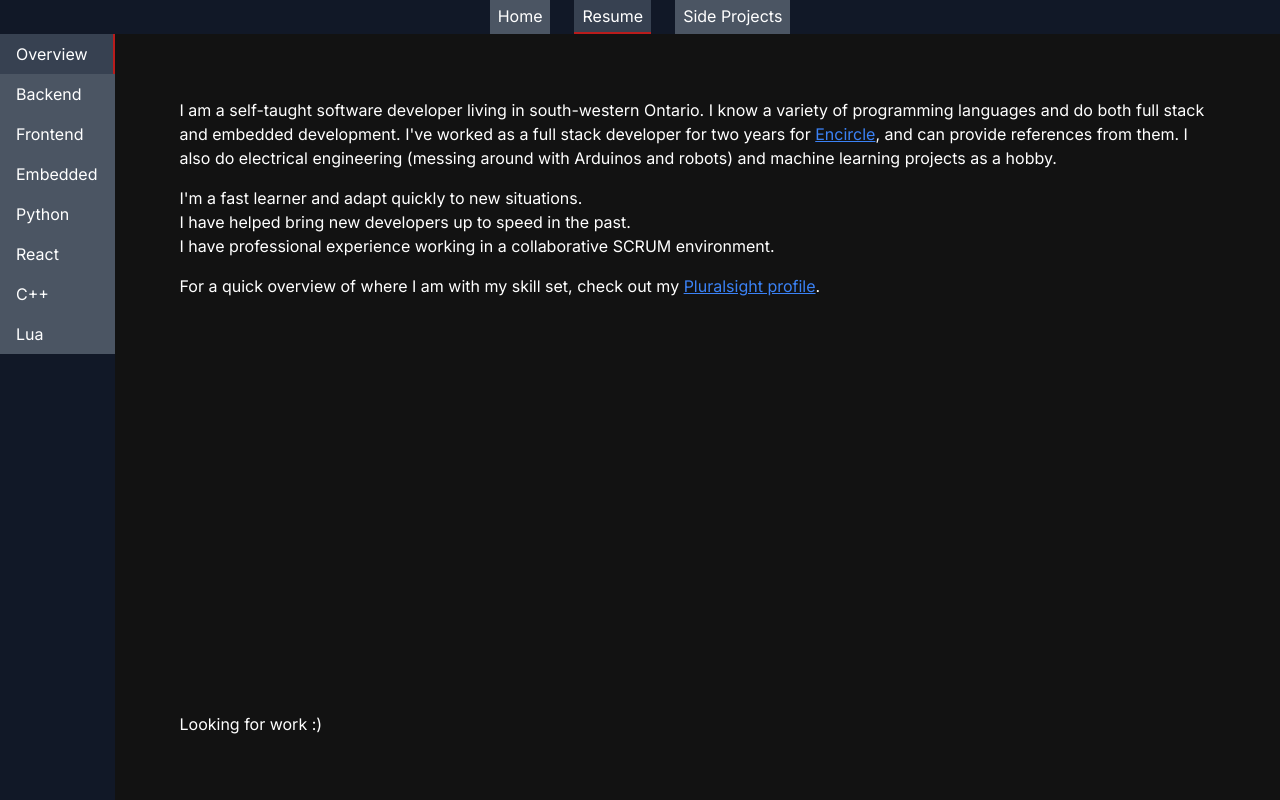
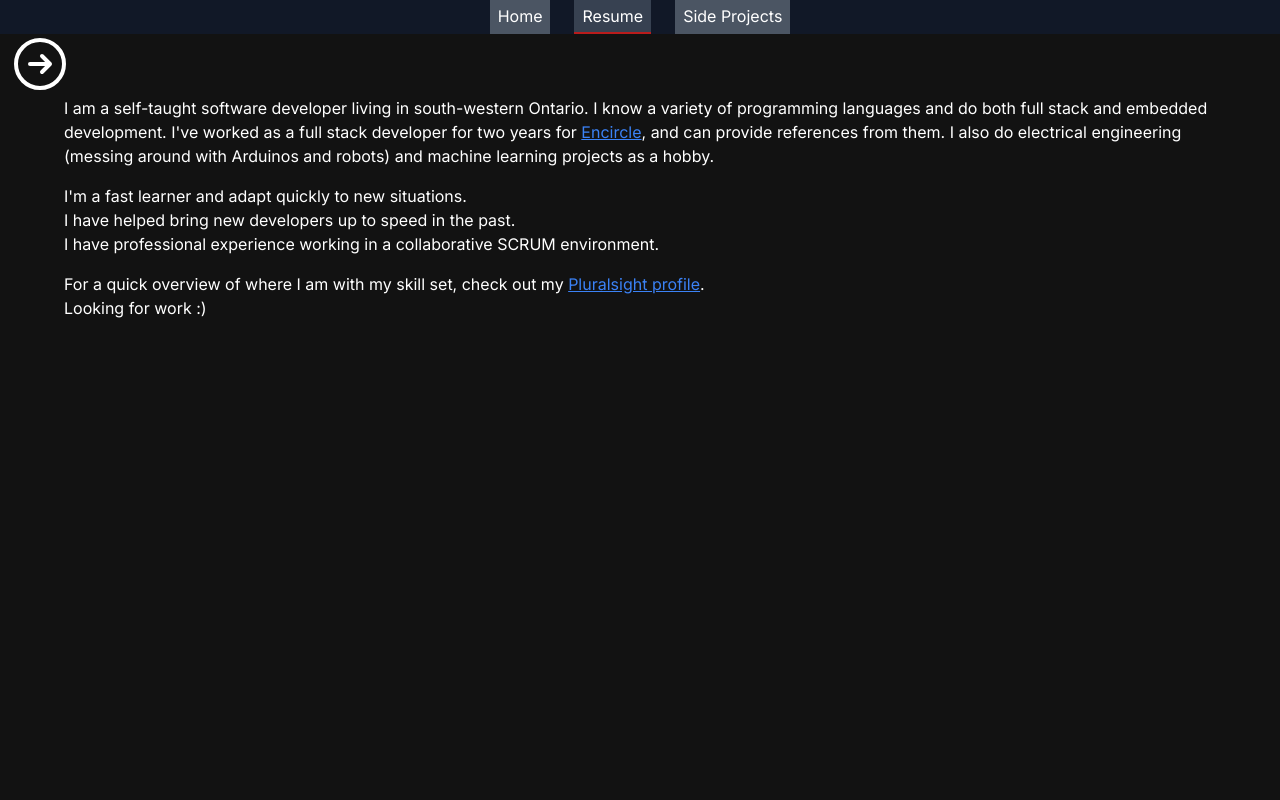
Before and after one commit to quinn-n/Personal-Site, a Next.js app: page /resume in a window 1280 px wide. Built offline with nearby package versions, Linux system fonts and the light colour scheme.

Commit message:
Make SideNav toggleable

```diff
--- /dev/null
+++ b/app/context/sidenav.ts
@@ -0,0 +1,10 @@
+"use client";
+import React from "react";
+
+export const SetIsSideNavOpenContext = React.createContext(
+  // Parameter is needed for type inference.
+  // eslint-disable-next-line @typescript-eslint/no-unused-vars
+  (isSideNavOpen: boolean): void => {
+    throw new Error("SetIsSideNavOpenContext not implemented");
+  },
+);
--- a/app/layout.tsx
+++ b/app/layout.tsx
@@ -1,5 +1,6 @@
 import { TopNav } from "@/app/ui/topnav";
 import type { Metadata } from "next";
+
 import { Inter } from "next/font/google";
 import type React from "react";
 
--- a/app/resume/layout.tsx
+++ b/app/resume/layout.tsx
@@ -1,4 +1,4 @@
-import { SideNav } from "@/app/ui/sidenav";
+import { type NavLink_T, SideNav } from "@/app/ui/sidenav";
 
 import type React from "react";
 
@@ -8,12 +8,14 @@ export default function Layout({
   return (
     <div className="flex flex-row justify-start h-full w-screen">
       <SideNav navLinks={NAV_LINKS} />
-      {children}
+      <div className="absolute top-8 bottom-0 left-0 right-0 h-max">
+        {children}
+      </div>
     </div>
   );
 }
 
-const NAV_LINKS = [
+const NAV_LINKS: NavLink_T[] = [
   { path: "/resume", label: "Overview" },
   { path: "/resume/backend", label: "Backend" },
   { path: "/resume/frontend", label: "Frontend" },
--- a/app/side-projects/layout.tsx
+++ b/app/side-projects/layout.tsx
@@ -1,4 +1,3 @@
-import { SideNav } from "@/app/ui/sidenav";
 import type React from "react";
 
 export default function Layout({
@@ -6,10 +5,7 @@ export default function Layout({
 }: Readonly<{ children: React.ReactNode }>) {
   return (
     <div className="flex flex-row justify-start h-full w-screen">
-      <SideNav navLinks={NAV_LINKS} />
       {children}
     </div>
   );
 }
-
-const NAV_LINKS: { path: string; label: string }[] = [];
--- /dev/null
+++ b/app/ui/sidenav-toggle.tsx
@@ -0,0 +1,25 @@
+import { SetIsSideNavOpenContext } from "@/app/context/sidenav";
+import {
+  ArrowLeftCircleIcon,
+  ArrowRightCircleIcon,
+} from "@heroicons/react/24/outline";
+import React from "react";
+
+export function SideNavToggleButton({
+  shown,
+  sideNavOpen,
+}: { shown: boolean; sideNavOpen: boolean }) {
+  const setIsSideNavOpen = React.useContext(SetIsSideNavOpenContext);
+  function toggleSideNav() {
+    setIsSideNavOpen(!sideNavOpen);
+  }
+  return (
+    <div
+      className={`cursor-pointer ${shown ? "" : "hidden"}`}
+      onClick={toggleSideNav}
+      onKeyUp={toggleSideNav}
+    >
+      {sideNavOpen ? <ArrowLeftCircleIcon /> : <ArrowRightCircleIcon />}
+    </div>
+  );
+}
--- a/app/ui/sidenav.tsx
+++ b/app/ui/sidenav.tsx
@@ -1,39 +1,84 @@
 "use client";
 
+import { SetIsSideNavOpenContext } from "@/app/context/sidenav";
 import { shouldHighlightLink } from "@/app/ui/should-highlight";
+import { SideNavToggleButton } from "@/app/ui/sidenav-toggle";
+import { Backdrop } from "@mui/material";
 import Link from "next/link";
 import { usePathname } from "next/navigation";
 import React from "react";
 
+export type NavLink_T = {
+  path: string;
+  label: string;
+};
+
 export function SideNav(props: {
-  navLinks: { path: string; label: string }[];
+  navLinks: NavLink_T[];
 }) {
   const pathname = usePathname();
 
+  const [isSideNavOpen, setIsSideNavOpen] = React.useState(false);
+  function closeSideNav() {
+    setIsSideNavOpen(false);
+  }
+
   return (
-    <div className="bg-gray-900">
+    <div className="z-10">
+      <Backdrop
+        className="cursor-pointer"
+        open={isSideNavOpen}
+        onClick={closeSideNav}
+      />
+      <div
+        className={`fixed flex h-full top-0 z-10 duration-200 ${
+          isSideNavOpen ? "" : "-translate-x-full"
+        }`}
+      >
+        <div
+          className={`bg-gray-900 h-full duration-200 ${
+            isSideNavOpen ? "z-20" : ""
+          }`}
+        >
           {props.navLinks.map((navLink, index) => {
             return (
               <NavLink
                 path={navLink.path}
                 label={navLink.label}
                 highlight={shouldHighlightLink(pathname, navLink.path, 2)}
+                onClick={closeSideNav}
                 // biome-ignore lint/suspicious/noArrayIndexKey: Arrays are hard-coded with intentional order.
                 key={index}
               />
             );
           })}
         </div>
+      </div>
+      <div
+        className={`fixed bottom-2 md:bottom-auto md:top-8 w-16 rounded-full duration-200 z-30 ${
+          isSideNavOpen ? "left-32" : "left-2"
+        }`}
+      >
+        <SetIsSideNavOpenContext.Provider value={setIsSideNavOpen}>
+          <SideNavToggleButton shown={true} sideNavOpen={isSideNavOpen} />
+        </SetIsSideNavOpenContext.Provider>
+      </div>
+    </div>
   );
 }
 
-function NavLink(props: { path: string; label: string; highlight: boolean }) {
+function NavLink(props: {
+  path: string;
+  label: string;
+  highlight: boolean;
+  onClick?: () => void;
+}) {
   const fillColor = props.highlight ? "bg-gray-700" : "bg-gray-600";
   const border = props.highlight
     ? "border-r-2 border-red-700"
     : "border-r-2 border-gray-600 hover:border-white";
   return (
-    <Link href={props.path}>
+    <Link href={props.path} onClick={props.onClick} onKeyUp={props.onClick}>
       <div
         className={`px-4 py-2 w-fill min-w-max border-box hover:bg-gray-800 active:bg-gray-900 hover:duration-300 active:duration-100 ${border} ${fillColor}`}
       >
--- a/app/ui/topnav.tsx
+++ b/app/ui/topnav.tsx
@@ -12,12 +12,11 @@ const NAV_LINKS = [
   { path: "/side-projects", label: "Side Projects" },
 ];
 
+type TopNavProps = { className?: string } & React.ComponentProps<"div">;
+
 // https://github.com/jsx-eslint/eslint-plugin-react/issues/3284
 // eslint-disable-next-line react/prop-types
-export function TopNav({
-  className,
-  ...otherProps
-}: React.ComponentProps<"div">) {
+export function TopNav({ className, ...otherProps }: TopNavProps) {
   const pathname = usePathname();
 
   return (
--- a/package.json
+++ b/package.json
@@ -11,10 +11,13 @@
     "format": "npx biome check --apply ./app/",
     "format-unsafe": "npx biome check --apply-unsafe ./app/",
     "check": "npx biome check ./app/",
-
     "biome-ci": "npx biome ci ./app"
   },
   "dependencies": {
+    "@emotion/react": "^11.11.4",
+    "@emotion/styled": "^11.11.5",
+    "@heroicons/react": "^2.1.3",
+    "@mui/material": "^5.15.20",
     "next": "14.1.4",
     "react": "^18",
     "react-dom": "^18"
```
Also changed, not shown: 1 other file (tests, documents, lock files or other folders). Lines whose indentation alone changed are shown as unchanged.
